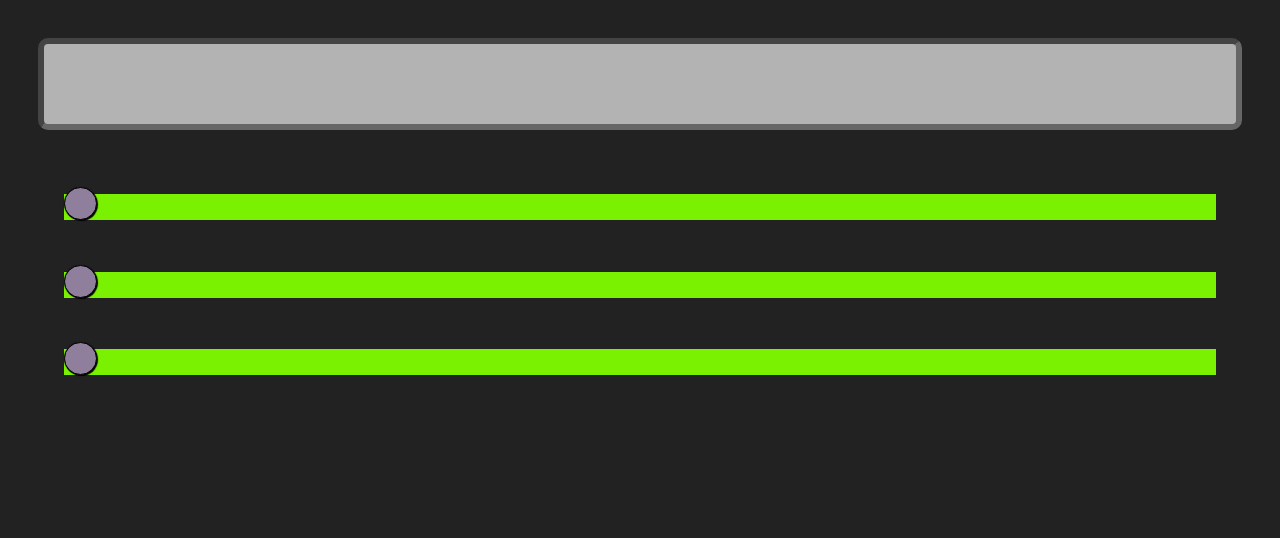
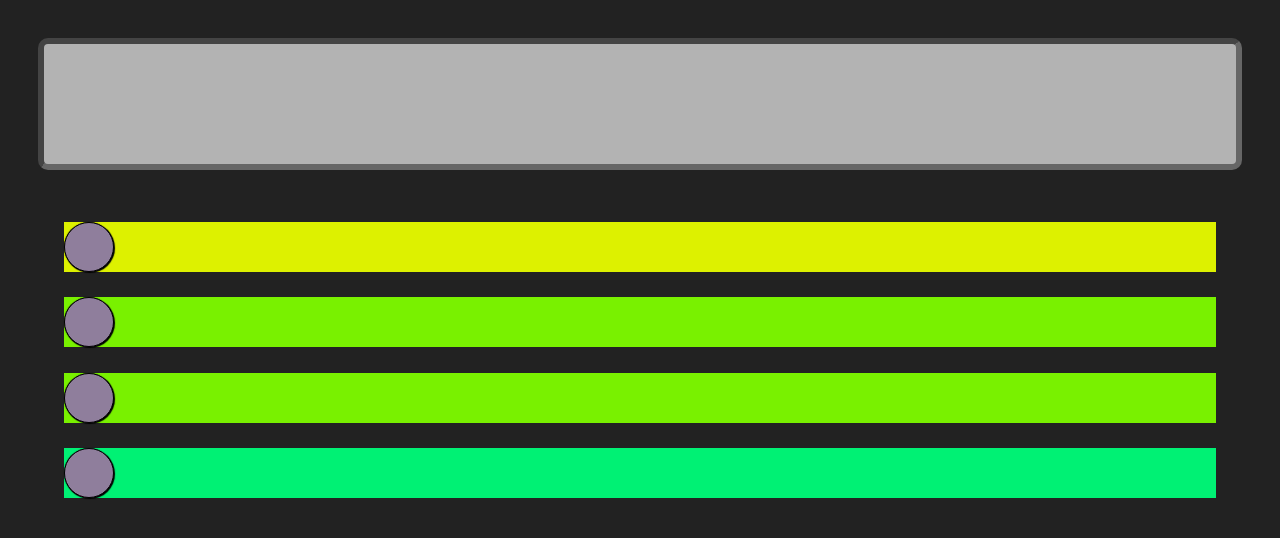
Before and after one commit to JomoPipi/nodemcu_music, a plain HTML site: page step_sequencer/data/index.html in a window 1280 px wide. Drawn offline with Linux system fonts and the light colour scheme.

Commit message:
added customizable waveforms

```diff
--- a/step_sequencer/data/WebSocket.js
+++ b/step_sequencer/data/WebSocket.js
@@ -15,17 +15,21 @@ function D(x) { return document.getElementById(x) }
 function E(e) { return document.createElement(e)  }
 
 function sendDATA() {
-    const pitch = 2 ** D('pitch').value | 0
+    const pitch    = 2 ** D('pitch').value | 0
     const m_amount = D('mod_intensity').value
     const m_period = 2 ** D('mod_period').value
+    const waveform = D('waveform').value
     // const m_type = sine | tri | saw | rsaw | square
     const G = x => `<span style="color:purple">${x}</span>`
     D('screen').innerHTML = [
         `pitch: ${G(pitch | 0)}hz`,
         `mod intensity: ${G(m_amount)}%`,
-        `mod period: ${G(m_period.toFixed(2))}hz`
+        `mod period: ${G(m_period.toFixed(2))}hz <br>`,
+        `mod waveform: ${G(
+            'sine,tri,square,saw,reverse-saw,X,Y,Z,random'.split`,`[waveform]
+        )}`
     ].join` &nbsp; - &nbsp; `
 
-    const payload = [pitch, m_amount*100|0, m_period*100|0].join`:`
+    const payload = [pitch, m_amount*100|0, m_period*100|0, waveform].join`:`
     connection.send(payload)
 }
--- a/step_sequencer/data/index.html
+++ b/step_sequencer/data/index.html
@@ -26,6 +26,9 @@
         <input id="mod_period" type="range" min="0" max="6" step="0.001" oninput="sendDATA();"
         value="0" onpointerup="sendDATA();" ontouchend="sendDATA();">
 
+        <input id="waveform" type="range" min="0" max="8" step="1" oninput="sendDATA();"
+        value="0" onpointerup="sendDATA();" ontouchend="sendDATA();">
+
     </center>
 </body>
 <script>
--- a/step_sequencer/data/main.css
+++ b/step_sequencer/data/main.css
@@ -10,7 +10,7 @@ body{
     border: 6px solid #444;
     border-bottom-color: #666;
     border-right-color: #666;
-    height:10vh;
+    height:15vh;
     margin: 3%;
     background-color: #b3b3b3;
     font-size: 1.5em;
@@ -37,16 +37,21 @@ button{
     margin: 2%;
     background-color: rgb(255, 176, 30);
 }
-#mod_intensity, #mod_period, #pitch {
+#mod_intensity, #mod_period, #pitch, #waveform{
     transform: none;
-    margin: 2%;
+    margin: 1%;
     width:90%;
 }
-
 input[type=range]::-webkit-slider-runnable-track {
     background-color: rgb(121, 241, 0);
     -webkit-appearance: none;
     min-width: 200px;
+}
+#pitch::-webkit-slider-runnable-track {
+    background-color: rgb(221, 241, 0);
+}
+#waveform::-webkit-slider-runnable-track {
+    background-color: rgb(0, 241, 116);
 }
 input[type=range]:active::-webkit-slider-runnable-track {
     background:#ffdfdf;
@@ -54,13 +59,12 @@ input[type=range]:active::-webkit-slider-runnable-track {
 input[type=range]::-webkit-slider-thumb {
     box-shadow: 1px 1px 1px #000000, 0px 0px 1px #0d0d0d;
     border: 1px solid #000000;
-    height: 33px;
-    width: 33px;
+    height: 50px;
+    width: 50px;
     border-radius: 100px;
     background: #8f7e9c;
     cursor: pointer;
     -webkit-appearance: none;
-    margin-top: -7px;
 }
 *:focus {
     outline: none;
```
Also changed, not shown: 1 other file.
